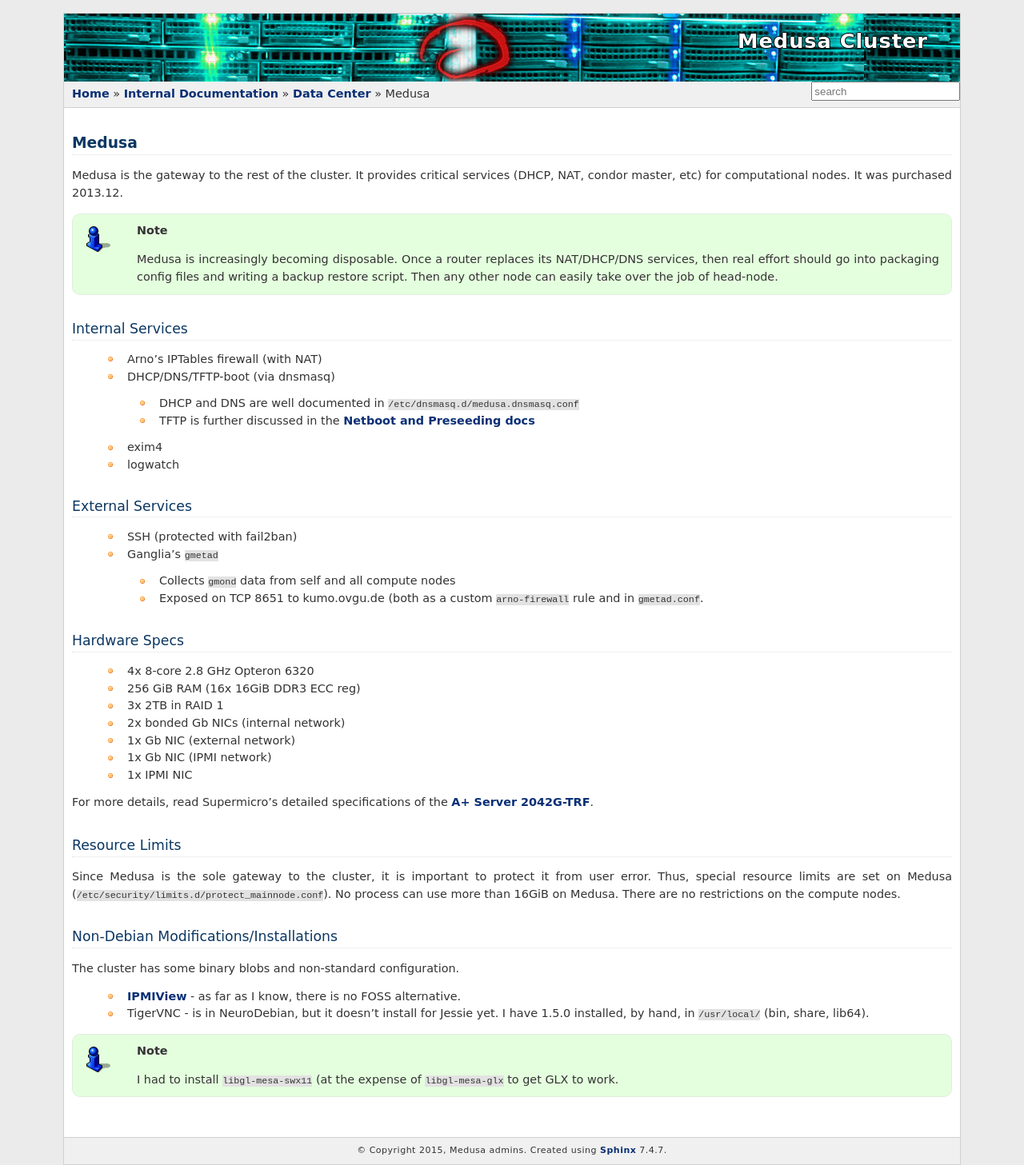
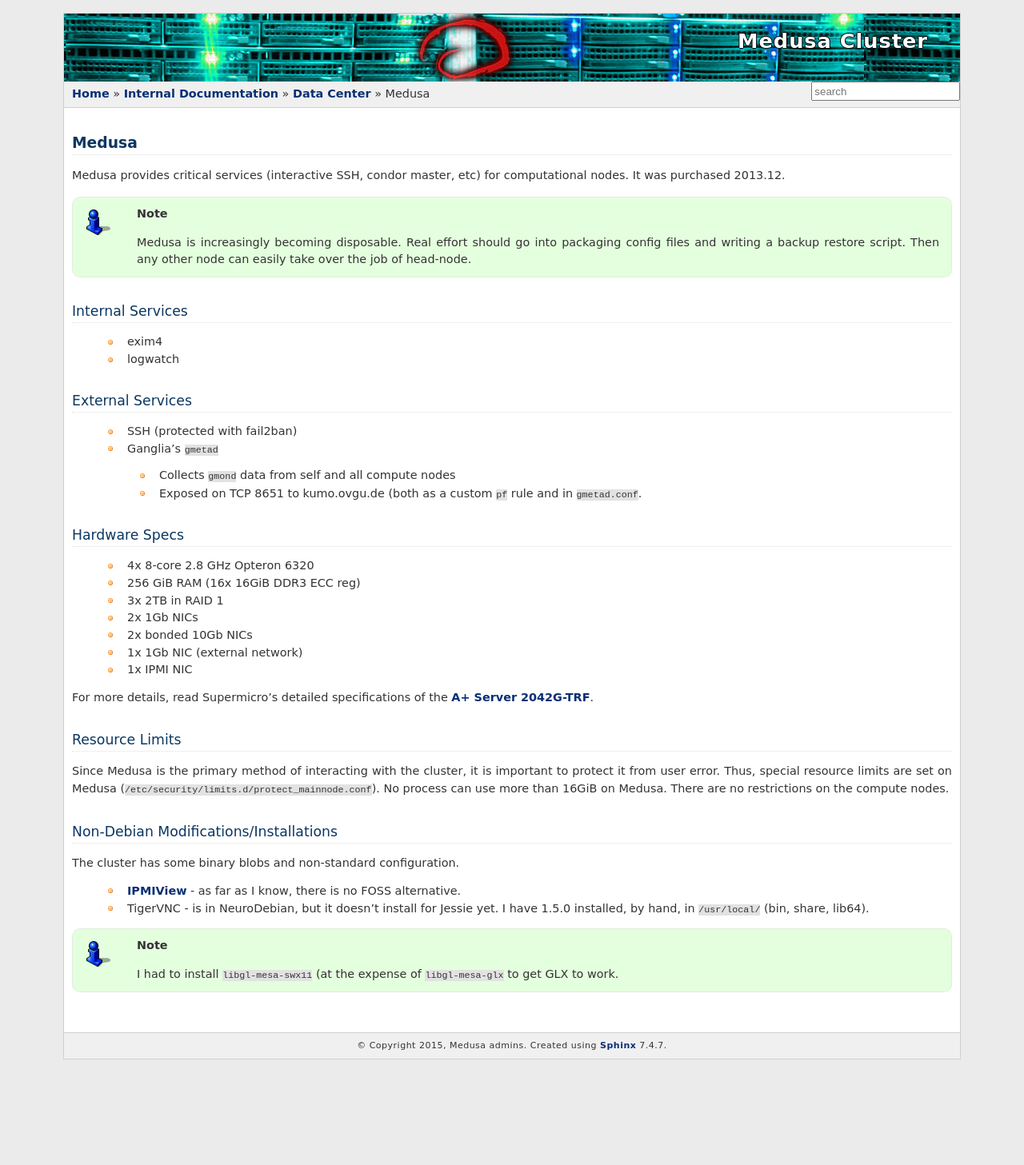
Before and after one commit to psychoinformatics-de/ipsy-docs, a Sphinx documentation site: the page built from source/internal/data_center/medusa.rst, in a window 1280 px wide. Shown: the whole page at 80% size. Built offline with Sphinx 7.4.7, drawn with Linux system fonts in a browser that asks for light colours; formulas are drawn with MathJax 3; after the commit the page ends 1325 px from its top, so only the background shows below that.

Commit message:
update some head-node love

```diff
--- a/source/internal/data_center/medusa.rst
+++ b/source/internal/data_center/medusa.rst
@@ -1,26 +1,16 @@
-.. -*- mode: rst; fill-column: 79 -*-
-.. ex: set sts=4 ts=4 sw=4 et tw=79:
-
 ******
 Medusa
 ******
-Medusa is the gateway to the rest of the cluster. It provides critical services
-(DHCP, NAT, condor master, etc) for computational nodes. It was purchased 2013.12.
+Medusa provides critical services (interactive SSH, condor master, etc) for
+computational nodes. It was purchased 2013.12.
 
 .. note::
-  Medusa is increasingly becoming disposable. Once a router replaces its
-  NAT/DHCP/DNS services, then real effort should go into packaging config files
-  and writing a backup restore script. Then any other node can easily take over
-  the job of head-node.
+  Medusa is increasingly becoming disposable. Real effort should go into
+  packaging config files and writing a backup restore script. Then any other
+  node can easily take over the job of head-node.
 
 Internal Services
 =================
-
- * Arno's IPTables firewall (with NAT)
- * DHCP/DNS/TFTP-boot (via dnsmasq)
-
-  - DHCP and DNS are well documented in ``/etc/dnsmasq.d/medusa.dnsmasq.conf``
-  - TFTP is further discussed in the `Netboot and Preseeding docs <../preseeding>`_
 
  * exim4
  * logwatch
@@ -32,7 +22,7 @@ External Services
  * Ganglia's ``gmetad``
 
   - Collects ``gmond`` data from self and all compute nodes
-  - Exposed on TCP 8651 to kumo.ovgu.de (both as a custom ``arno-firewall`` rule and in ``gmetad.conf``.
+  - Exposed on TCP 8651 to kumo.ovgu.de (both as a custom ``pf`` rule and in ``gmetad.conf``.
 
 Hardware Specs
 ==============
@@ -40,9 +30,9 @@ Hardware Specs
  * 4x 8-core 2.8 GHz Opteron 6320
  * 256 GiB RAM (16x 16GiB DDR3 ECC reg)
  * 3x 2TB in RAID 1
- * 2x bonded Gb NICs (internal network)
- * 1x Gb NIC (external network)
- * 1x Gb NIC (IPMI network)
+ * 2x 1Gb NICs
+ * 2x bonded 10Gb NICs
+ * 1x 1Gb NIC (external network)
  * 1x IPMI NIC
 
 For more details, read Supermicro's detailed specifications of the `A+ Server 2042G-TRF`_.
@@ -51,10 +41,10 @@ For more details, read Supermicro's detailed specifications of the `A+ Server 20
 
 Resource Limits
 ===============
-Since Medusa is the sole gateway to the cluster, it is important to protect it
-from user error.  Thus, special resource limits are set on Medusa
-(``/etc/security/limits.d/protect_mainnode.conf``).  No process can use more
-than 16GiB on Medusa. There are no restrictions on the compute nodes.
+Since Medusa is the primary method of interacting with the cluster, it is
+important to protect it from user error.  Thus, special resource limits are set
+on Medusa (``/etc/security/limits.d/protect_mainnode.conf``).  No process can
+use more than 16GiB on Medusa. There are no restrictions on the compute nodes.
 
 Non-Debian Modifications/Installations
 ======================================
```
